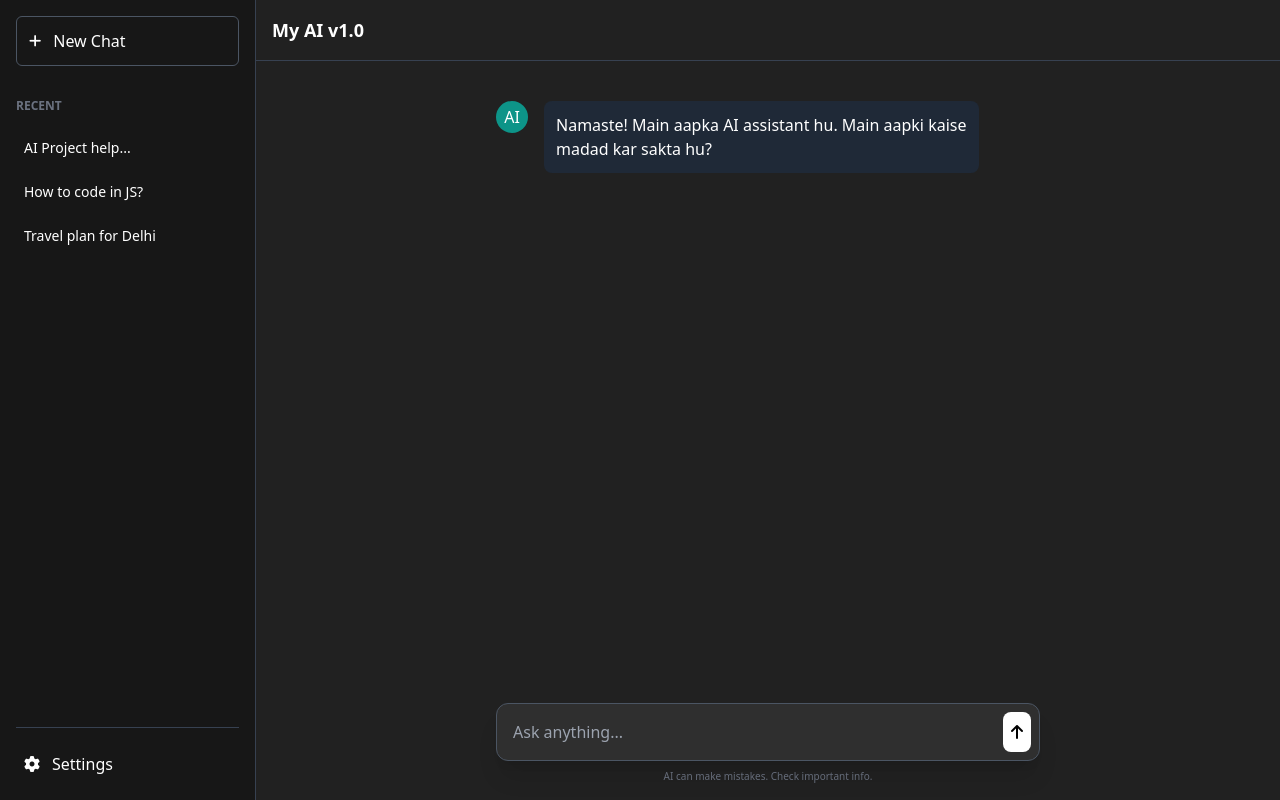
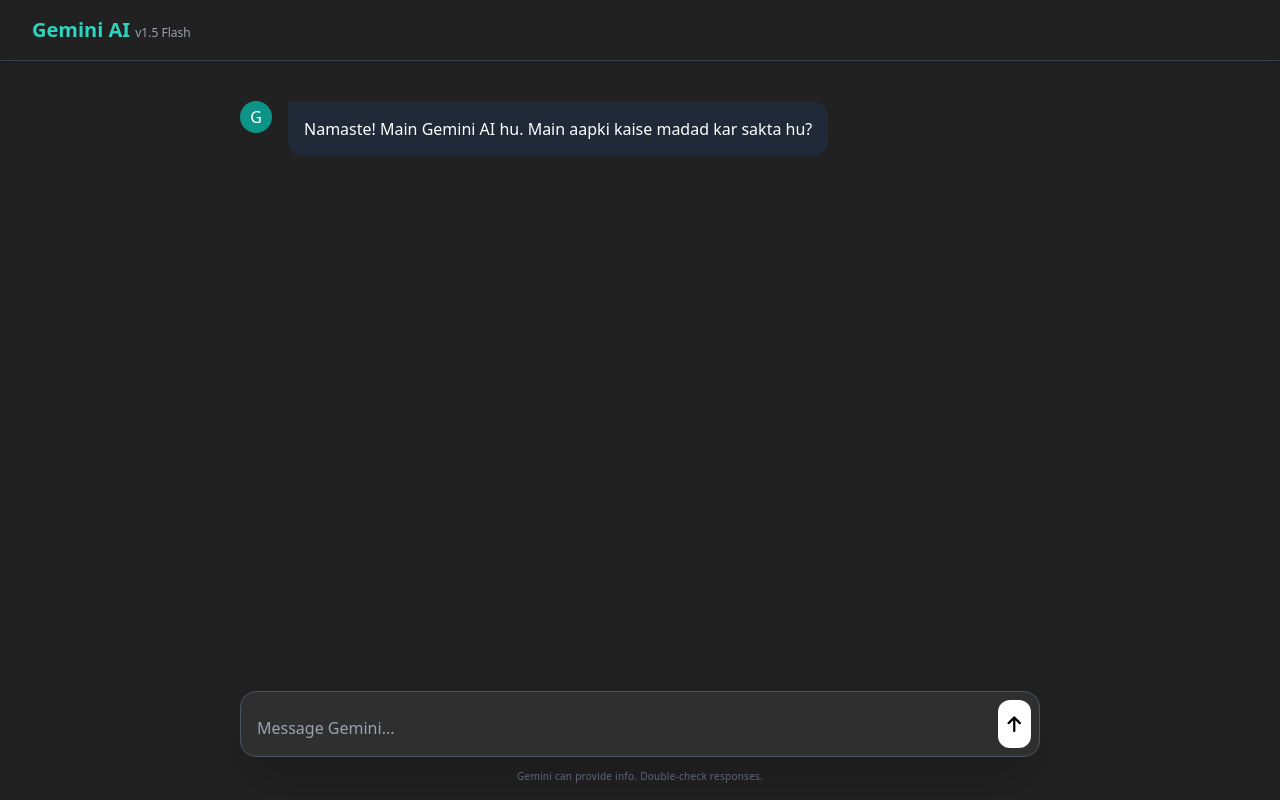
Before and after one commit to gopalkm112003-max/apna-ai-backend, a website: page index.html in a window 1280 px wide. Drawn offline with nearby package versions, Linux system fonts and the light colour scheme.

Commit message:
Update index.html

```diff
--- a/index.html
+++ b/index.html
@@ -3,115 +3,127 @@
 <head>
     <meta charset="UTF-8">
     <meta name="viewport" content="width=device-width, initial-scale=1.0">
-    <title>My AI Assistant</title>
+    <title>Gemini AI Assistant</title>
     <script src="https://cdn.tailwindcss.com"></script>
     <link rel="stylesheet" href="https://cdnjs.cloudflare.com/ajax/libs/font-awesome/6.0.0/css/all.min.css">
     <style>
-        /* Custom scrollbar for a cleaner look */
         ::-webkit-scrollbar { width: 5px; }
         ::-webkit-scrollbar-track { background: #1f2937; }
         ::-webkit-scrollbar-thumb { background: #4b5563; border-radius: 10px; }
+        .message-content { line-height: 1.6; }
     </style>
 </head>
-<body class="bg-[#212121] text-white flex h-screen overflow-hidden">
-
-    <!-- Sidebar (History/Settings) -->
-    <aside class="w-64 bg-[#171717] hidden md:flex flex-col p-4 border-r border-gray-700">
-        <button class="flex items-center gap-3 border border-gray-600 rounded-md p-3 hover:bg-gray-800 transition">
-            <i class="fa-solid fa-plus text-sm"></i>
-            <span>New Chat</span>
-        </button>
-
-        <div class="mt-8 flex-1 overflow-y-auto">
-            <p class="text-xs text-gray-500 font-bold mb-4">RECENT</p>
-            <div class="space-y-2">
-                <div class="p-2 hover:bg-gray-800 rounded cursor-pointer text-sm truncate">AI Project help...</div>
-                <div class="p-2 hover:bg-gray-800 rounded cursor-pointer text-sm truncate">How to code in JS?</div>
-                <div class="p-2 hover:bg-gray-800 rounded cursor-pointer text-sm truncate">Travel plan for Delhi</div>
-            </div>
-        </div>
-
-        <div class="mt-auto border-t border-gray-700 pt-4">
-            <button class="flex items-center gap-3 w-full p-2 hover:bg-gray-800 rounded">
-                <i class="fa-solid fa-gear"></i> Settings
-            </button>
-        </div>
-    </aside>
+<body class="bg-[#212121] text-white flex h-screen overflow-hidden font-sans">
 
     <!-- Main Chat Area -->
     <main class="flex-1 flex flex-col relative h-full">
         <!-- Header -->
-        <header class="p-4 border-b border-gray-700 flex justify-between items-center bg-[#212121]">
-            <h1 class="font-semibold text-lg">My AI v1.0</h1>
-            <button class="md:hidden text-gray-400 hover:text-white"><i class="fa-solid fa-bars"></i></button>
+        <header class="p-4 border-b border-gray-700 flex justify-between items-center bg-[#212121] shadow-md">
+            <h1 class="font-bold text-xl text-teal-400 ml-4">Gemini AI <span class="text-xs font-normal text-gray-400">v1.5 Flash</span></h1>
         </header>
 
         <!-- Messages Container -->
         <div id="chat-box" class="flex-1 overflow-y-auto p-4 space-y-6 md:px-20 lg:px-60 pt-10">
             <!-- AI Welcome Message -->
             <div class="flex gap-4">
-                <div class="w-8 h-8 rounded-full bg-teal-600 flex items-center justify-center">AI</div>
-                <div class="bg-gray-800 p-3 rounded-lg max-w-[80%]">
-                    Namaste! Main aapka AI assistant hu. Main aapki kaise madad kar sakta hu?
+                <div class="w-8 h-8 rounded-full bg-teal-600 flex items-center justify-center shrink-0">G</div>
+                <div class="bg-gray-800 p-4 rounded-2xl rounded-tl-none max-w-[85%] shadow-sm">
+                    Namaste! Main Gemini AI hu. Main aapki kaise madad kar sakta hu?
                 </div>
             </div>
         </div>
 
         <!-- Input Section -->
         <div class="p-4 md:px-20 lg:px-60 bg-[#212121]">
-            <div class="relative flex items-center bg-[#2f2f2f] rounded-xl border border-gray-600 focus-within:border-gray-400 shadow-xl p-2">
-                <textarea id="user-input" rows="1" class="w-full bg-transparent border-none focus:ring-0 text-white p-2 resize-none" placeholder="Ask anything..."></textarea>
-                <button onclick="sendMessage()" class="bg-white text-black p-2 rounded-lg hover:bg-gray-200 ml-2 transition">
-                    <i class="fa-solid fa-arrow-up"></i>
+            <div class="relative flex items-end bg-[#2f2f2f] rounded-2xl border border-gray-600 focus-within:border-teal-500 shadow-2xl p-2">
+                <textarea id="user-input" rows="1"
+                    class="w-full bg-transparent border-none focus:ring-0 text-white p-2 resize-none max-h-40"
+                    placeholder="Message Gemini..."></textarea>
+                <button onclick="sendMessage()" id="send-btn" class="bg-white text-black p-2.5 rounded-xl hover:bg-teal-400 transition ml-2">
+                    <i class="fa-solid fa-arrow-up text-lg"></i>
                 </button>
             </div>
-            <p class="text-[10px] text-gray-500 text-center mt-2">AI can make mistakes. Check important info.</p>
+            <p class="text-[10px] text-gray-500 text-center mt-3 tracking-wide">Gemini can provide info. Double-check responses.</p>
         </div>
     </main>
 
     <script>
-        function sendMessage() {
-            const input = document.getElementById('user-input');
-            const chatBox = document.getElementById('chat-box');
+        // --- APNI API KEY YAHAN DALO ---
+        const API_KEY = "AIzaSyB2dKW9Vx47OO151FAr9QKAOjciwI2Od5c";
+        const API_URL = `https://generativelanguage.googleapis.com/v1beta/models/gemini-1.5-flash:generateContent?key=${API_KEY}`;
 
-            if (input.value.trim() === "") return;
+        const chatBox = document.getElementById('chat-box');
+        const userInput = document.getElementById('user-input');
 
-            // User Message UI
-            const userMsg = `<div class="flex gap-4 flex-row-reverse">
-                <div class="w-8 h-8 rounded-full bg-purple-600 flex items-center justify-center">U</div>
-                <div class="bg-gray-700 p-3 rounded-lg max-w-[80%] text-right">${input.value}</div>
-            </div>`;
+        async function sendMessage() {
+            const text = userInput.value.trim();
+            if (!text) return;
 
-            chatBox.innerHTML += userMsg;
+            // 1. User Message dikhao
+            appendMessage('user', text);
+            userInput.value = "";
+            userInput.style.height = 'auto';
 
-            // Simple "Thinking" placeholder
-            const thinkingMsg = `<div class="flex gap-4 animate-pulse" id="temp-bot">
-                <div class="w-8 h-8 rounded-full bg-teal-600 flex items-center justify-center">AI</div>
-                <div class="bg-gray-800 p-3 rounded-lg">AI is thinking...</div>
-            </div>`;
-            chatBox.innerHTML += thinkingMsg;
+            // 2. Loading indicator dikhao
+            const loadingId = appendMessage('bot', 'AI soch raha hai...', true);
 
-            // Scroll to bottom
-            chatBox.scrollTop = chatBox.scrollHeight;
+            try {
+                // 3. API Call karein
+                const response = await fetch(API_URL, {
+                    method: 'POST',
+                    headers: { 'Content-Type': 'application/json' },
+                    body: JSON.stringify({
+                        contents: [{ parts: [{ text: text }] }]
+                    })
+                });
 
-            // Simulate AI Response (Yahan aap apna API connect karenge)
-            setTimeout(() => {
-                document.getElementById('temp-bot').remove();
-                const botMsg = `<div class="flex gap-4">
-                    <div class="w-8 h-8 rounded-full bg-teal-600 flex items-center justify-center">AI</div>
-                    <div class="bg-gray-800 p-3 rounded-lg max-w-[80%]">
-                        Maine aapka sandesh "${input.value}" prapt kar liya hai. Abhi main development phase mein hu, isliye main simple responses de raha hu.
-                    </div>
-                </div>`;
-                chatBox.innerHTML += botMsg;
-                chatBox.scrollTop = chatBox.scrollHeight;
-            }, 1000);
+                const data = await response.json();
 
-            input.value = "";
+                // Loading hatao
+                document.getElementById(loadingId).remove();
+
+                if (data.candidates && data.candidates[0].content.parts[0].text) {
+                    const aiResponse = data.candidates[0].content.parts[0].text;
+                    appendMessage('bot', aiResponse);
+                } else {
+                    throw new Error("Invalid Response");
+                }
+
+            } catch (error) {
+                console.error(error);
+                document.getElementById(loadingId).remove();
+                appendMessage('bot', "Maaf kijiye, kuch error aa gaya. Check karein ki aapki API Key sahi hai ya nahi.");
+            }
         }
 
-        // Enter key se send karne ke liye
-        document.getElementById('user-input').addEventListener('keypress', function (e) {
+        function appendMessage(role, text, isLoading = false) {
+            const id = 'msg-' + Math.random().toString(36).substr(2, 9);
+            const isBot = role === 'bot';
+
+            const msgHtml = `
+                <div class="flex gap-4 ${!isBot ? 'flex-row-reverse' : ''}" id="${id}">
+                    <div class="w-8 h-8 rounded-full ${isBot ? 'bg-teal-600' : 'bg-purple-600'} flex items-center justify-center shrink-0 shadow-md">
+                        ${isBot ? 'G' : 'U'}
+                    </div>
+                    <div class="${isBot ? 'bg-gray-800 rounded-tl-none' : 'bg-teal-700 rounded-tr-none'} p-4 rounded-2xl max-w-[85%] shadow-sm ${isLoading ? 'animate-pulse' : ''}">
+                        <div class="message-content whitespace-pre-wrap">${text}</div>
+                    </div>
+                </div>
+            `;
+
+            chatBox.insertAdjacentHTML('beforeend', msgHtml);
+            chatBox.scrollTop = chatBox.scrollHeight;
+            return id;
+        }
+
+        // Textarea auto-resize
+        userInput.addEventListener('input', function() {
+            this.style.height = 'auto';
+            this.style.height = (this.scrollHeight) + 'px';
+        });
+
+        // Enter press handling
+        userInput.addEventListener('keydown', (e) => {
             if (e.key === 'Enter' && !e.shiftKey) {
                 e.preventDefault();
                 sendMessage();
```
